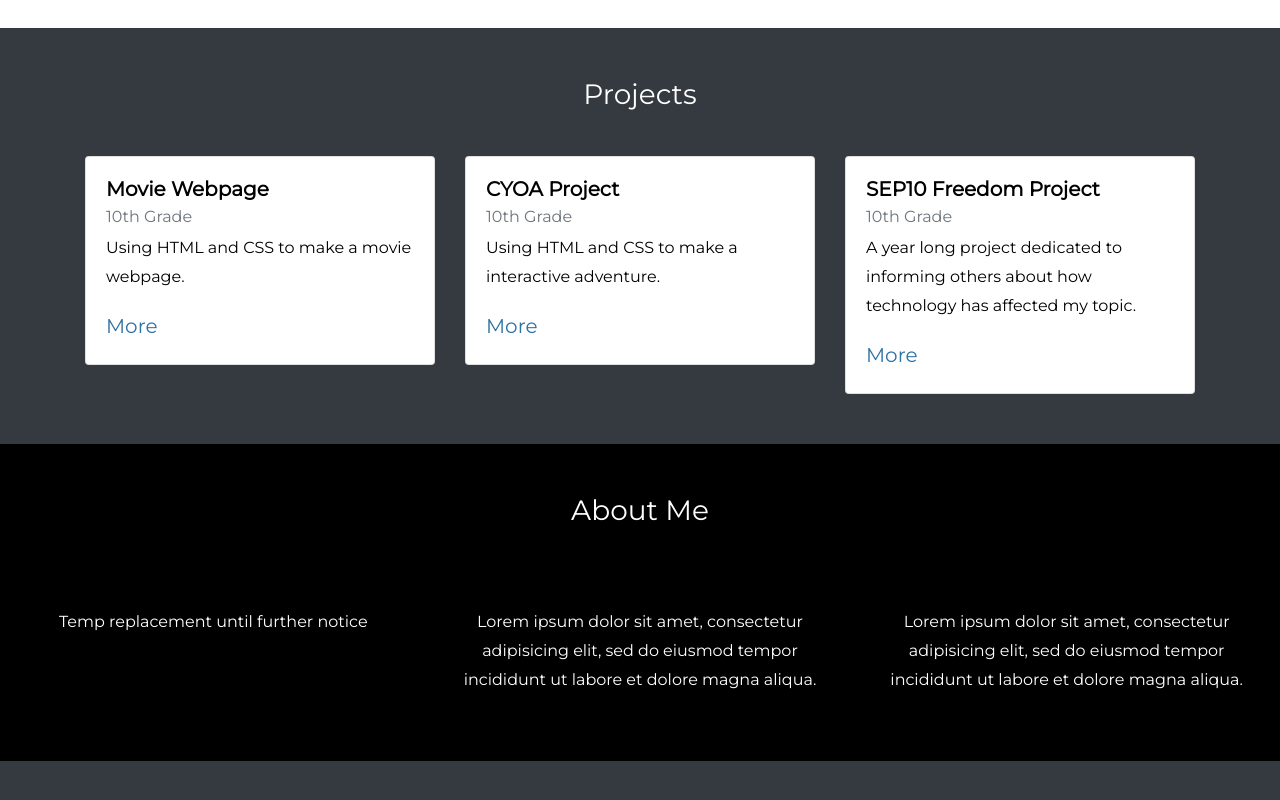
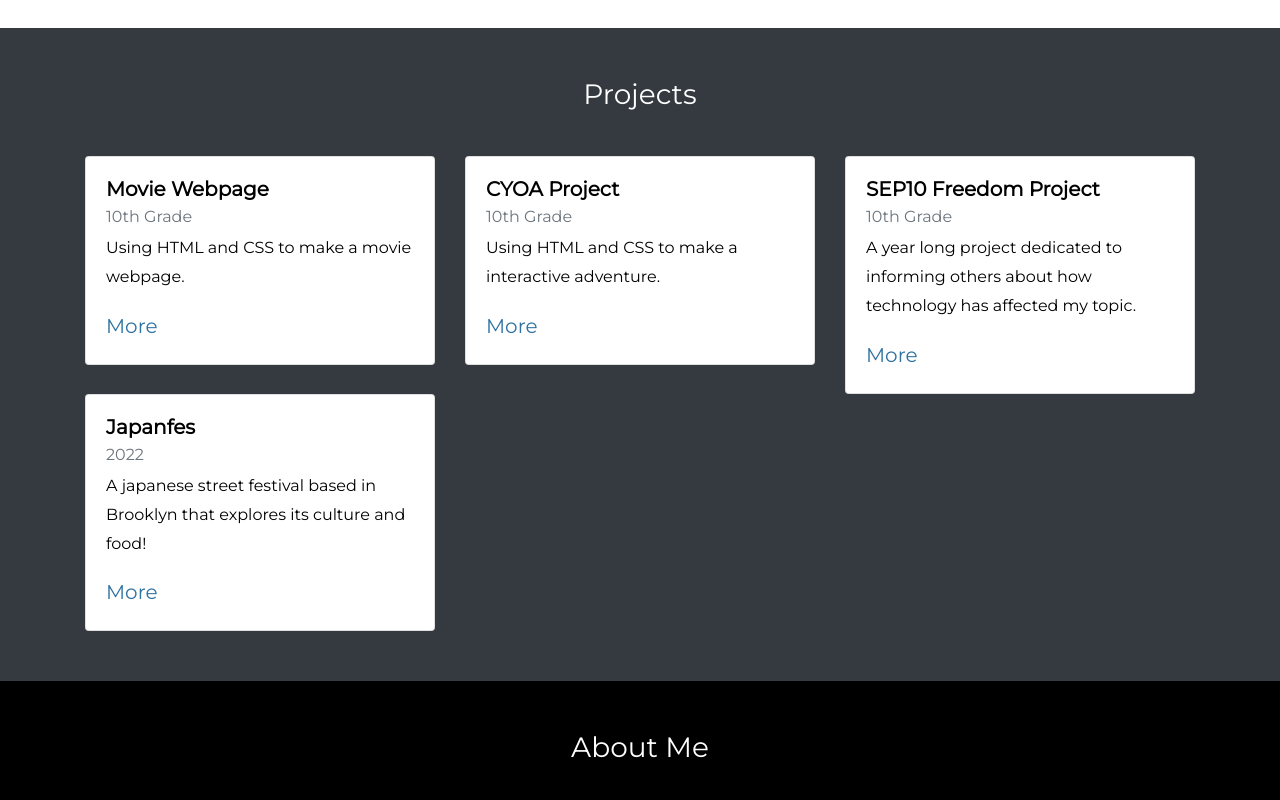
Before and after one commit to junjiel4616/junjiel4616.github.io, a plain HTML site: page index.html in a window 1280 px wide. Shown: the part 259-1059 px from the top of the page. Drawn offline with nearby package versions, Linux system fonts and the light colour scheme.

Commit message:
japanfes

```diff
--- a/index.html
+++ b/index.html
@@ -101,6 +101,19 @@
                     </div>
                 </div>
 
+                <!-- Japanfes-->
+                <div class="col-sm-4">
+                    <div class="card">
+                        <div class="card-body">
+                            <h5 class="card-title">Japanfes</h5>
+                            <h6 class="card-subtitle mb-2 text-muted">2022</h6>
+                            <p class="card-text">A japanese street festival based in Brooklyn that explores its culture and food!</p>
+                            <a href="#" class="card-link">More</a>
+                        </div>
+                    </div>
+                </div>
+
+
             <!--Seperate div-->
             </div>
         </div>
```
